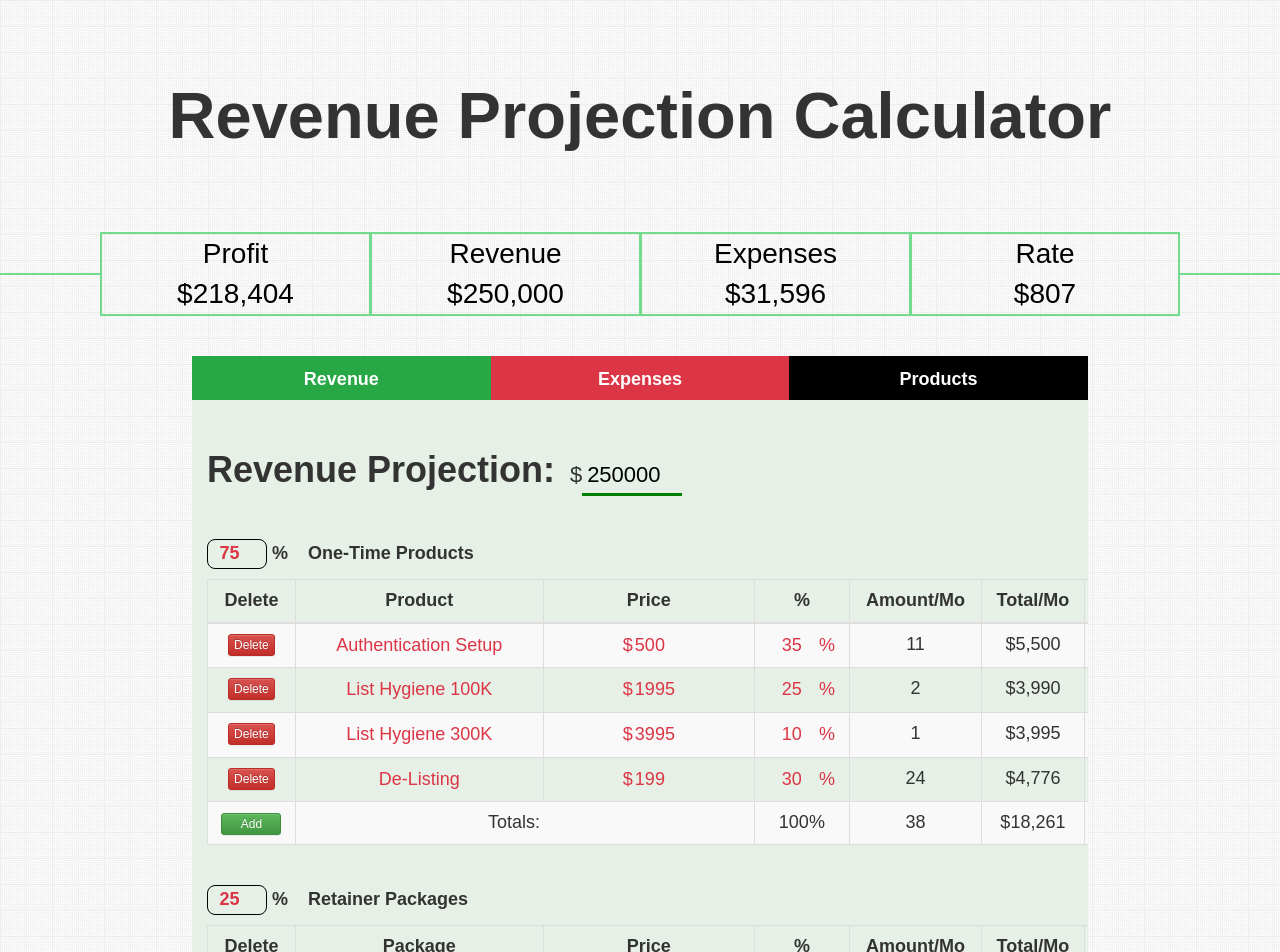
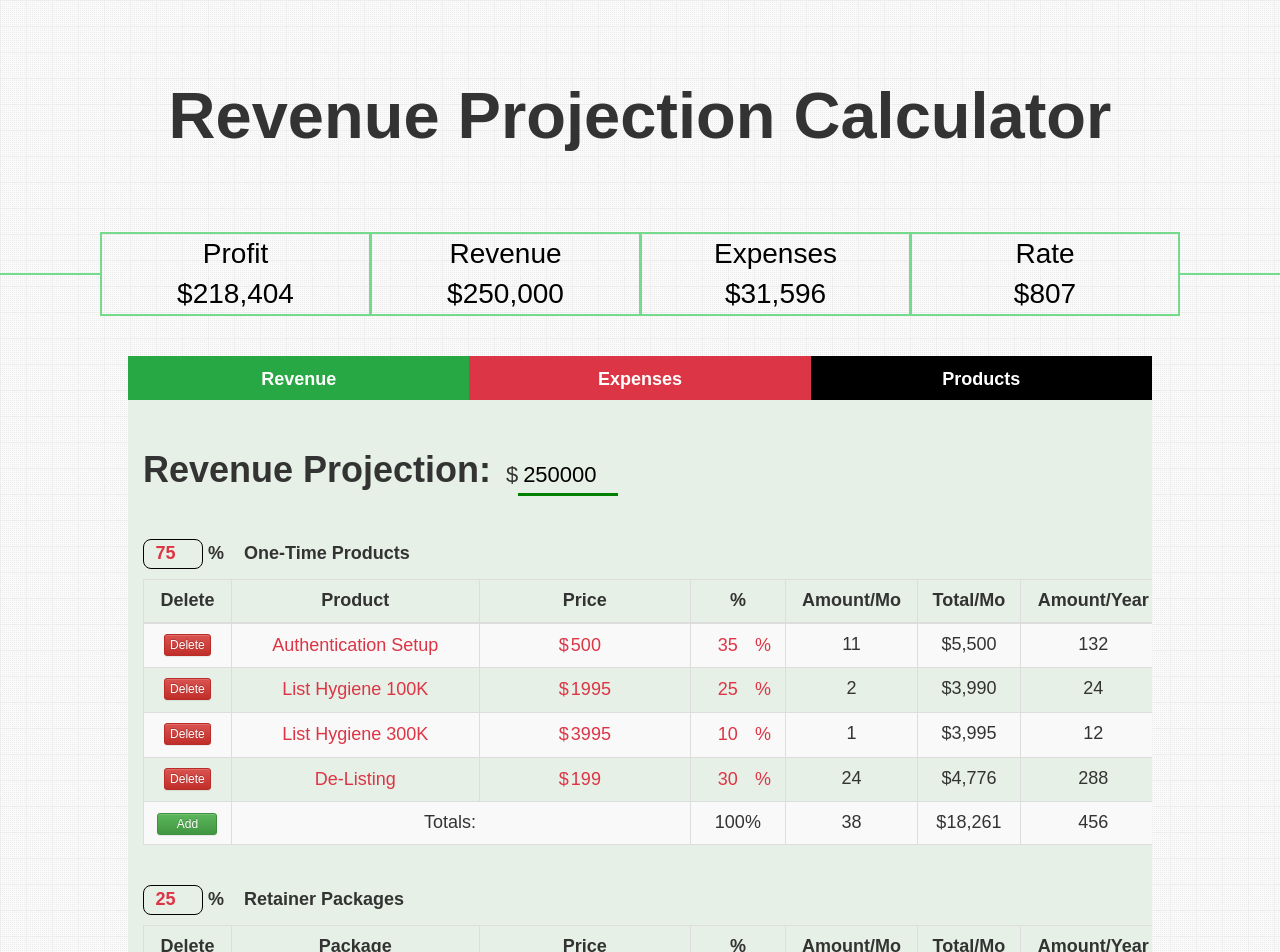
Before and after one commit to SSelke/revenue-calculator, a React app: page / in a window 1280 px wide. Shown: the top 952 px of the page. Built offline with nearby package versions, Linux system fonts and the light colour scheme.

Commit message:
update overflow

```diff
--- a/src/components/MainCalculator/MainCalculator.css
+++ b/src/components/MainCalculator/MainCalculator.css
@@ -3,7 +3,6 @@
     width: 100%;
     margin: 0;
     padding: 0;
-    overflow: auto;
 }
 
 .List {
@@ -46,16 +45,9 @@ button:active, {
     border: none;
 }
 
-@media (min-width: 500px) {
+@media (min-width: 1201px) {
     .MainContainer {
-        width: 100%;
-        margin: 0;
+        width: 80%;
+        margin: 0 10%;
     }
 }
-
-@media (min-width: 800px) {
-    .MainContainer {
-        width: 70%;
-        margin: 0 15%;
-    }
-}
--- a/src/components/MainCalculator/Tabs/Revenue/Revenue.css
+++ b/src/components/MainCalculator/Tabs/Revenue/Revenue.css
@@ -2,16 +2,18 @@
     height: 100%;
     width: 100%;
     background: #e6f0e6;
+    overflow: auto;
 }
 
 .row {
-    overflow: scroll;
-    overflow-x: scroll;
+    overflow-x: auto;
     -webkit-overflow-scrolling: touch;
 }
 
 .col {
     margin: 10px auto !important;
+    overflow-x: auto;
+    -webkit-overflow-scrolling: touch;
 }
 
 /* Percentage Headers above tables */
@@ -53,10 +55,6 @@
 .Table {
     font-size: 18px;
     white-space: nowrap;
-        overflow: hidden;
-     overflow: scroll;
-    overflow-x: scroll;
-    -webkit-overflow-scrolling: touch;
 }
 
 .Table th {
```
